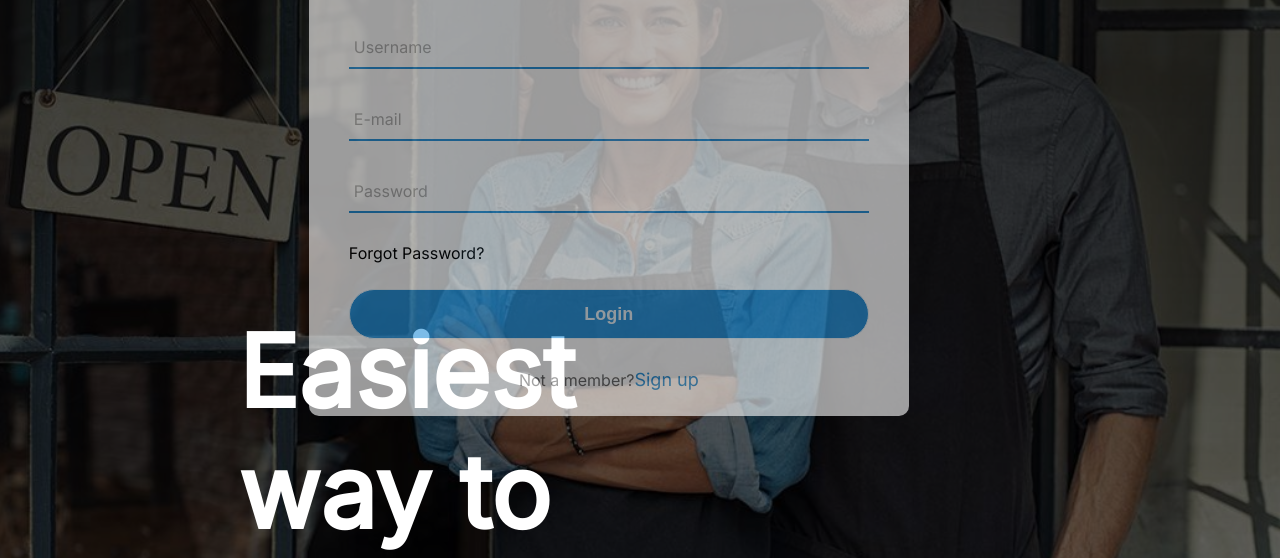
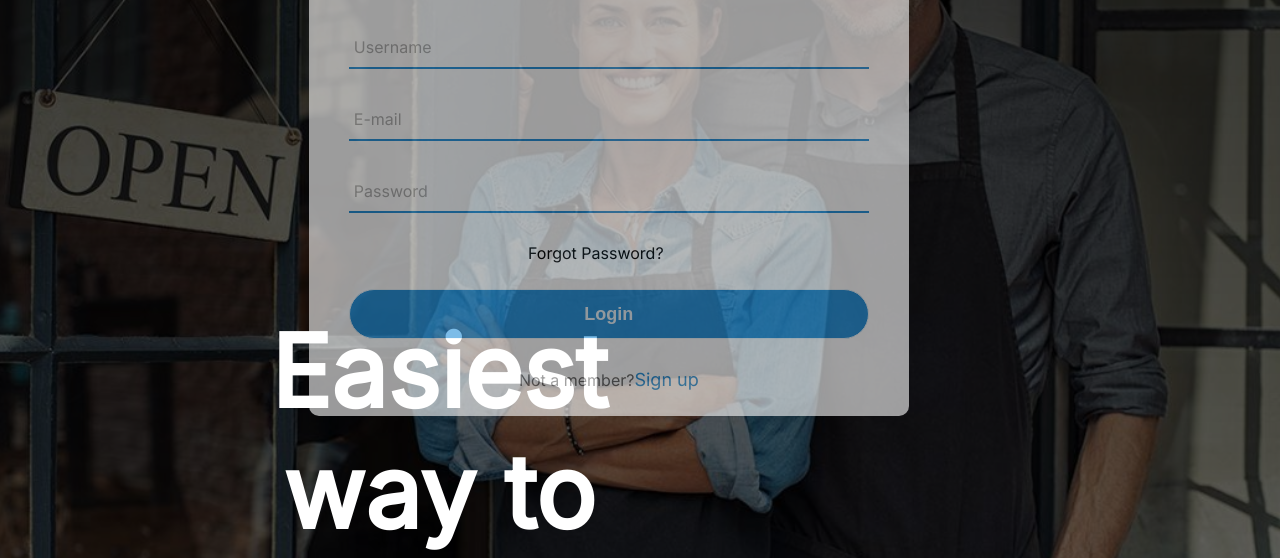
Before and after one commit to ViktorijaKorlevska/funds_website_landing_page, a plain HTML site: page index.html in a window 1280 px wide. Shown: the part 242-800 px from the top of the page. Drawn offline with Linux system fonts and the light colour scheme.

Commit message:
media query init

```diff
--- a/style.css
+++ b/style.css
@@ -7,7 +7,8 @@ body {
     position: relative;
 }
 .container {
-    width: 100%
+    width: 100%;
+    display: grid;
 }
 .col {
     width: 50%;
@@ -154,7 +155,13 @@ input[ type="submit"]:hover{
     margin-left: auto;
 
 }
-
+@media (min-width: 900px) {
+    .col {
+         grid-template-columns: repeat(1, 1fr);
+         width: 50%;
+         text-align: center;
+        }
+  }
 @media only screen and (max-width: 600px) {
     .caption {
        font-size: 10px;
```
